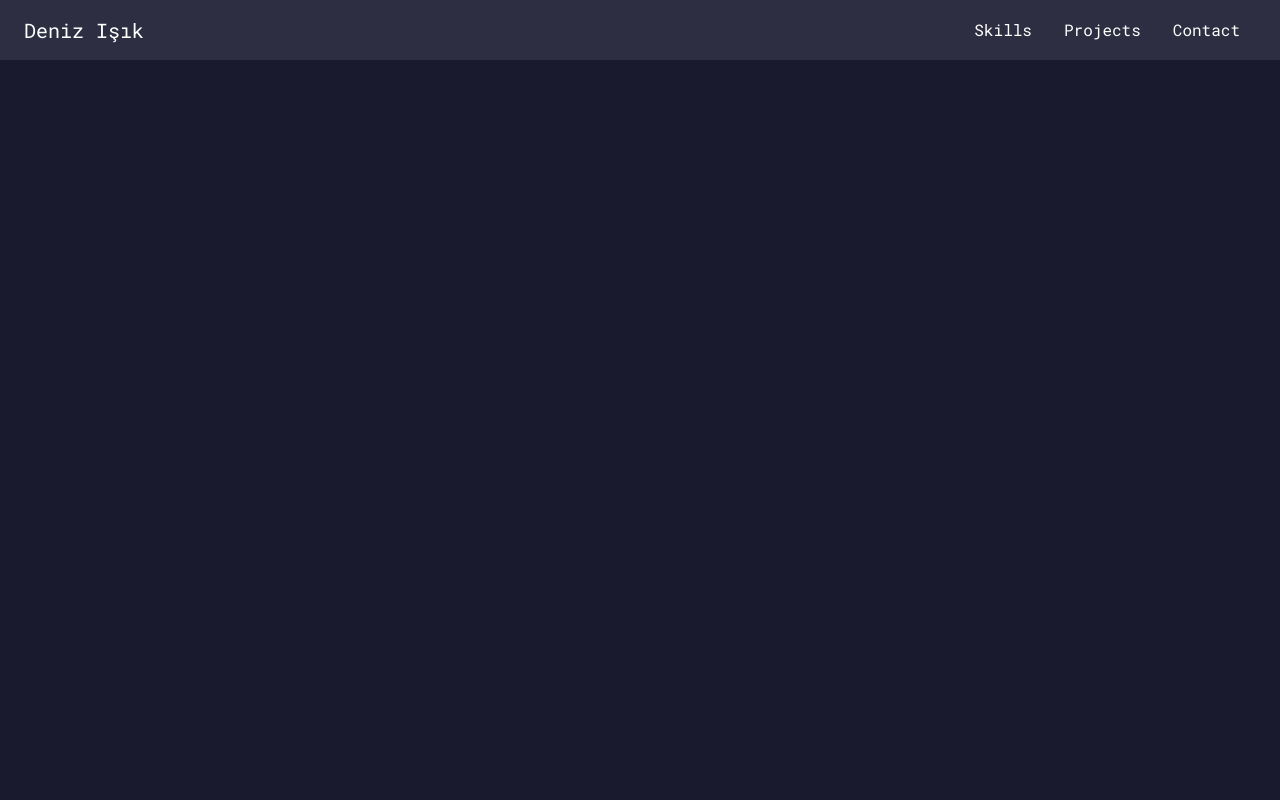
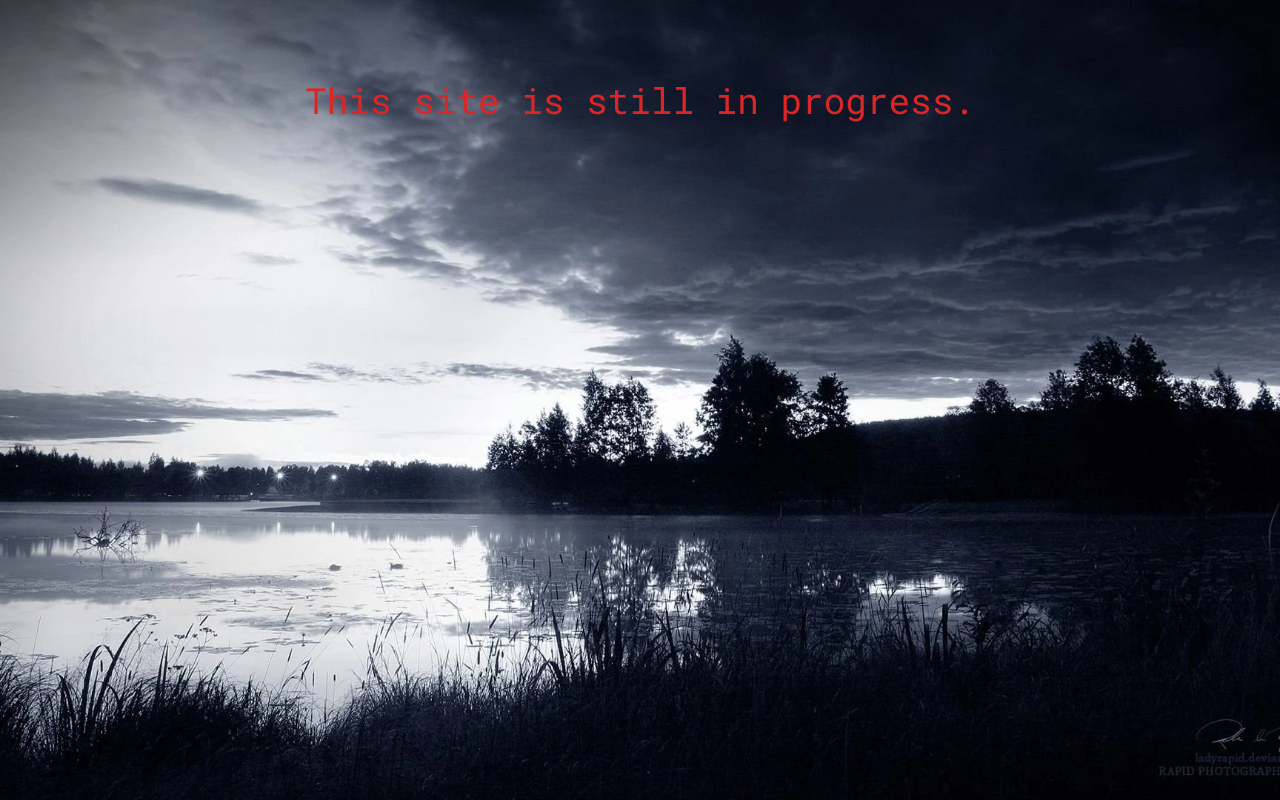
Before and after one commit to laurance18/portfolio, a JavaScript app in the folder portfolio-site/: page / in a window 1280 px wide. Built offline with nearby package versions, Linux system fonts and the light colour scheme; the HTML template or start-up script is replaced by a standard one.

Commit message:
Put on wip cover

```diff
--- a/portfolio-site/src/App.js
+++ b/portfolio-site/src/App.js
@@ -5,12 +5,12 @@ function App() {
   return (
     <div className="App bg-primary h-screen w-screen bg-contain">
       {/* Code below is published on branch gh-pages. */}
-      {/* <div class="h-screen bg-cover bg-center bg-no-repeat bg-[url('./assets/in_progress.jpg')]">
+      <div class="h-screen bg-cover bg-center bg-no-repeat bg-[url('./assets/in_progress.jpg')]">
         <div class="text-4xl text-center text-red-600 pt-20">This site is still in progress.</div>
-      </div> */}
+      </div>
 
       {/* Code below is published on branch main. */}
-      <Navbar />
+      {/* <Navbar /> */}
 
     </div>
   );
```
